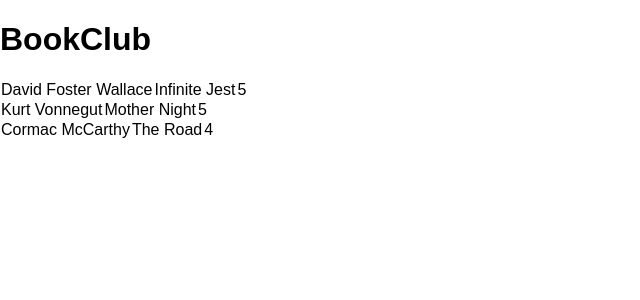
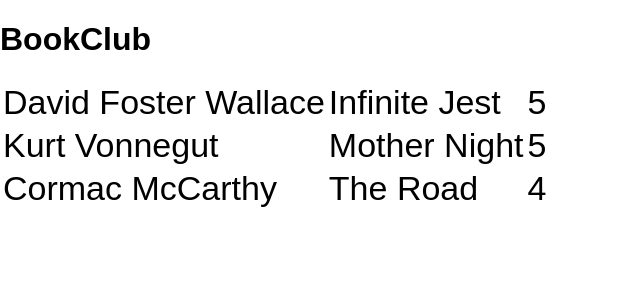
Before and after one commit to AlexPattison/mvp, a React (Create React App) app: page / in a window 1280 px wide. Shown: the top 300 px of the page, without its empty margins (0-640 px from the left). Built offline with nearby package versions, Linux system fonts and the light colour scheme; the HTML template or start-up script is replaced by a standard one.

Commit message:
Code currently working before moving to functional stateless refactor

```diff
--- a/src/App.css
+++ b/src/App.css
@@ -0,0 +1,3 @@
+.book {
+  font-size: 34px;
+}
--- a/src/App.js
+++ b/src/App.js
@@ -6,38 +6,39 @@ class App extends Component {
     return (
       <div>
         <h1>BookClub</h1>
-        {this.getBookList()}
+        {/* {this.getBookList()} */}
+        <Booklist books={this.props.books} />
       </div>
     );
   }
 
-  getBookList() {
-    return this.props.books.map(function(book) {
-      return <tr><BookListEntry book={book} /></tr>
-    })
-  }
+  // getBookList() {
+  //   return (
+  //     <table>
+  //       <tbody>
+  //         {this.props.books.map(function(book) {
+  //           return <BookListEntry book={book} />})}
+  //       </tbody>
+  //     </table>
+  //   )
+  // }
 }
 
-class BookList extends Component {
+const Booklist = (props) => (
+  <table>
+    <tbody>
+      {props.books.map(function(book) {
+        return <BookListEntry book={book} />})}
+    </tbody>
+  </table>
+)
 
-}
+// const BookListEntry({author, title, rating})
 
 class BookListEntry extends Component {
   render() {
     return (
-        // {props.books.map(function(book) {
-        //   return (
-        //     <tr>
-        //       <td>{book.title}</td>
-        //       <td>{book.author}</td>
-        //       <td>{book.rating}</td>
-        //     </tr>
-        //   )
-        // })}
-
-
-
-      <tr>
+      <tr class='book'>
         <td>{this.props.book.author}</td>
         <td>{this.props.book.title}</td>
         <td>{this.props.book.rating}</td>
```
